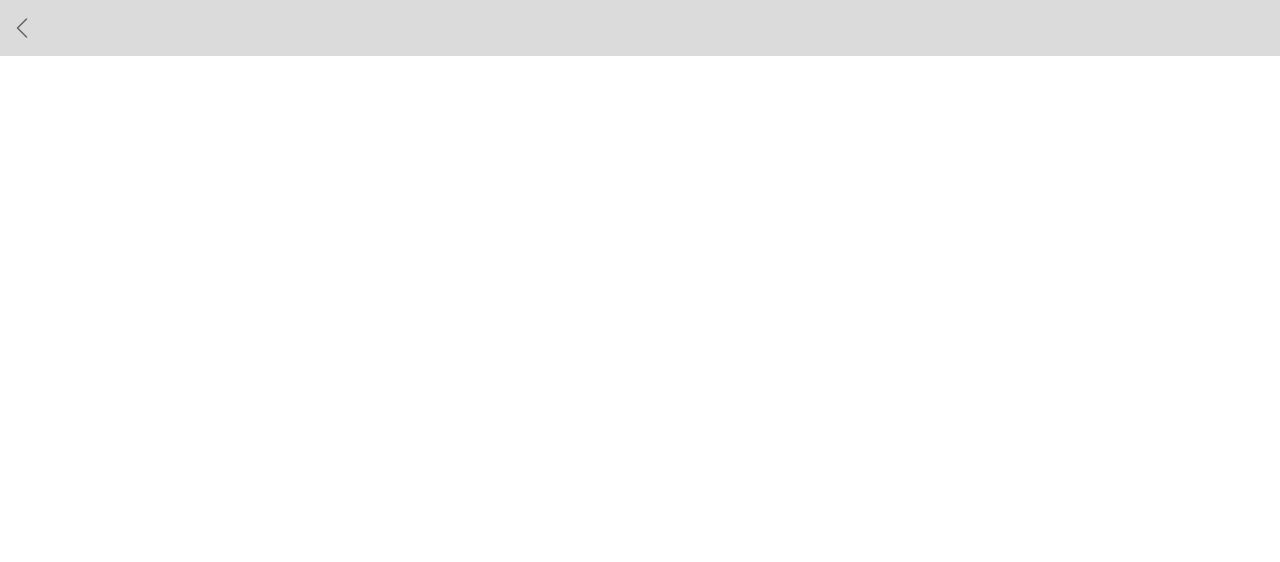
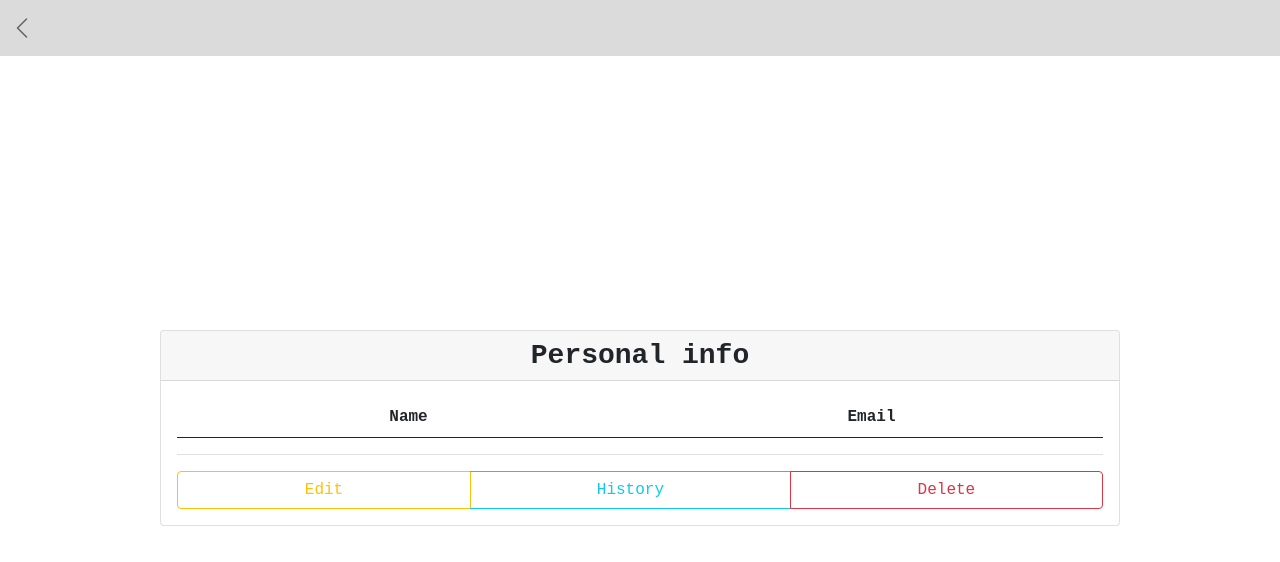
Before and after one commit to YakovVazan/rerack, a React (Vite) app: page /users/1 in a window 1280 px wide. Shown: the top 562 px of the page. Built offline with nearby package versions, Linux system fonts and the light colour scheme; no server answers.

Commit message:
feat: prettified auth components

```diff
--- /dev/null
+++ b/src/pages/AccountPage/AccountPage.css
@@ -0,0 +1,22 @@
+#personal-card {
+    width: 75%;
+    align-self: center;
+    height: fit-content;
+}
+
+#personal-card>* {
+    text-align: center;
+}
+
+td {
+    width: 50%;
+}
+
+#personal-buttons {
+    width: 100%;
+}
+
+.btn-outline-info {
+    border-right: 0;
+    border-left: 0;
+}
--- a/src/pages/AccountPage/AccountPage.jsx
+++ b/src/pages/AccountPage/AccountPage.jsx
@@ -6,6 +6,7 @@ import {
   localStorageToken,
 } from "../../config/localStorage";
 import Spinner from "../../components/Common/Spinner/Spinner";
+import "./AccountPage.css";
 
 const AccountPage = () => {
   const { id } = useParams();
@@ -44,12 +45,48 @@ const AccountPage = () => {
     fetchUserDetails();
   }, [id]);
 
+  console.log(userDetails);
+
   return (
     <>
       {loadingUser ? (
         <Spinner />
       ) : (
-        <div style={{ alignSelf: "center" }}>{userDetails.name}</div>
+        <div id="personal-card" className="card">
+          <div className="card-header">
+            <h3>
+              <strong>Personal info</strong>
+            </h3>
+          </div>
+          <div className="card-body">
+            <table className="table">
+              <thead>
+                <tr>
+                  <th>Name</th>
+                  <th>Email</th>
+                </tr>
+              </thead>
+              <tbody>
+                <tr>
+                  <td>{userDetails.name}</td>
+                  <td>{userDetails.email}</td>
+                </tr>
+              </tbody>
+            </table>
+
+            <div id="personal-buttons" className="btn-group" role="group" aria-label="Basic example">
+              <button type="button" className="btn btn-outline-warning">
+                Edit
+              </button>
+              <button type="button" className="btn btn-outline-info">
+                History
+              </button>
+              <button type="button" className="btn btn-outline-danger">
+                Delete
+              </button>
+            </div>
+          </div>
+        </div>
       )}
     </>
   );
--- a/src/pages/LoginPage/LoginPage.jsx
+++ b/src/pages/LoginPage/LoginPage.jsx
@@ -3,6 +3,7 @@ import { useContext, useState } from "react";
 import { useNavigate } from "react-router-dom";
 import { localStorageLogin } from "../../config/localStorage";
 import Spinner from "../../components/Common/Spinner/Spinner";
+import "../../styles/auth-card.css";
 
 const LoginPage = () => {
   const contextData = useContext(Context);
@@ -37,6 +38,7 @@ const LoginPage = () => {
     const response = JSON.parse(await res.text());
     if (!res.ok) {
       console.log(response?.msg || response.error);
+      setLoadingUser(false);
     } else {
       localStorageLogin(response.token, response.id);
       contextData["setToken"](response.token);
@@ -48,6 +50,13 @@ const LoginPage = () => {
     <Spinner />
   ) : (
     <form method="post" onSubmit={(event) => handleSubmit(event)}>
+      <div className="card auth-card">
+        <div className="card-header">
+          <h3>
+            <strong>Login</strong>
+          </h3>
+        </div>
+        <div className="card-body">
           <div className="form-floating">
             <input
               type="email"
@@ -70,12 +79,20 @@ const LoginPage = () => {
             />
             <label htmlFor="floatingPassword">Password</label>
           </div>
-      <input type="reset" value="Reset" className="btn btn-outline-secondary" />
+          <div id="auth-buttons">
+            <input
+              type="reset"
+              value="Reset"
+              className="btn btn-outline-secondary"
+            />
             <input
               type="submit"
               value="Submit"
               className="btn btn-outline-secondary"
             />
+          </div>
+        </div>
+      </div>
     </form>
   );
 };
--- a/src/pages/RegisterPage/RegisterPage.jsx
+++ b/src/pages/RegisterPage/RegisterPage.jsx
@@ -1,6 +1,7 @@
 import { useState } from "react";
 import { useNavigate } from "react-router-dom";
 import Spinner from "../../components/Common/Spinner/Spinner";
+import "../../styles/auth-card.css";
 
 const RegisterPage = () => {
   const navigate = useNavigate();
@@ -36,6 +37,8 @@ const RegisterPage = () => {
       const response = JSON.parse(await res.text());
 
       console.log(response?.msg || response.error);
+
+      setLoadingUser(false);
     } else {
       navigate("/users/login");
     }
@@ -45,6 +48,13 @@ const RegisterPage = () => {
     <Spinner />
   ) : (
     <form method="post" onSubmit={(event) => handleSubmit(event)}>
+      <div className="card auth-card">
+        <div className="card-header">
+          <h3>
+            <strong>Register</strong>
+          </h3>
+        </div>
+        <div className="card-body">
           <div className="form-floating">
             <input
               type="text"
@@ -78,12 +88,20 @@ const RegisterPage = () => {
             />
             <label htmlFor="floatingPassword">Password</label>
           </div>
-      <input type="reset" value="Reset" className="btn btn-outline-secondary" />
+          <div id="auth-buttons">
+            <input
+              type="reset"
+              value="Reset"
+              className="btn btn-outline-secondary"
+            />
             <input
               type="submit"
               value="Submit"
               className="btn btn-outline-secondary"
             />
+          </div>
+        </div>
+      </div>
     </form>
   );
 };
--- /dev/null
+++ b/src/styles/auth-card.css
@@ -0,0 +1,25 @@
+form {
+    display: flex;
+}
+
+.auth-card {
+align-self: center;
+}
+
+.card-header {
+    text-align: center;
+}
+
+h3 {
+    margin-bottom: 0;
+}
+
+.form-floating {
+    padding-bottom: 1.5em;
+}
+
+#auth-buttons {
+    width: 100%;
+    display: flex;
+    justify-content: space-between;
+}
```
Lines whose indentation alone changed are shown as unchanged.
